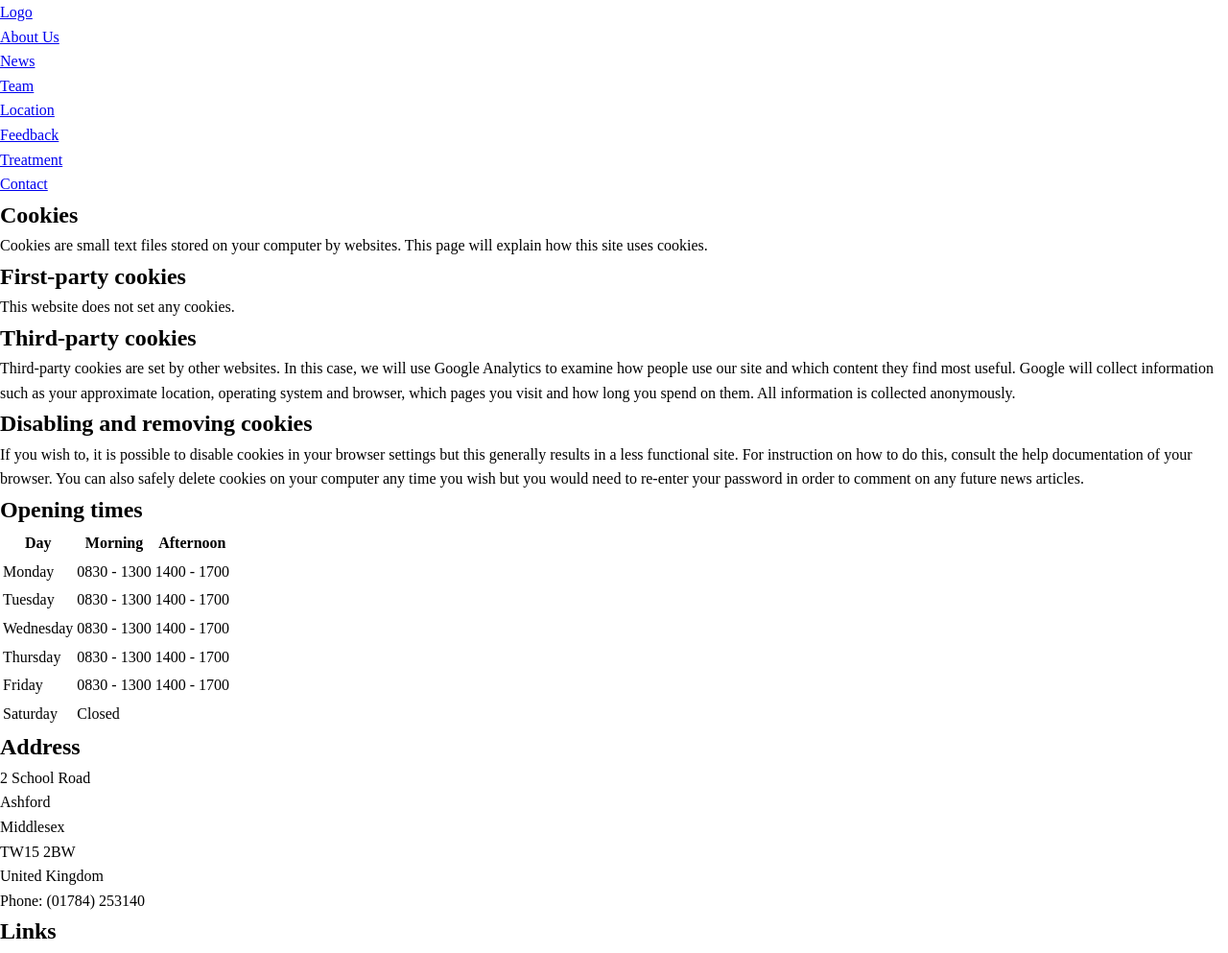
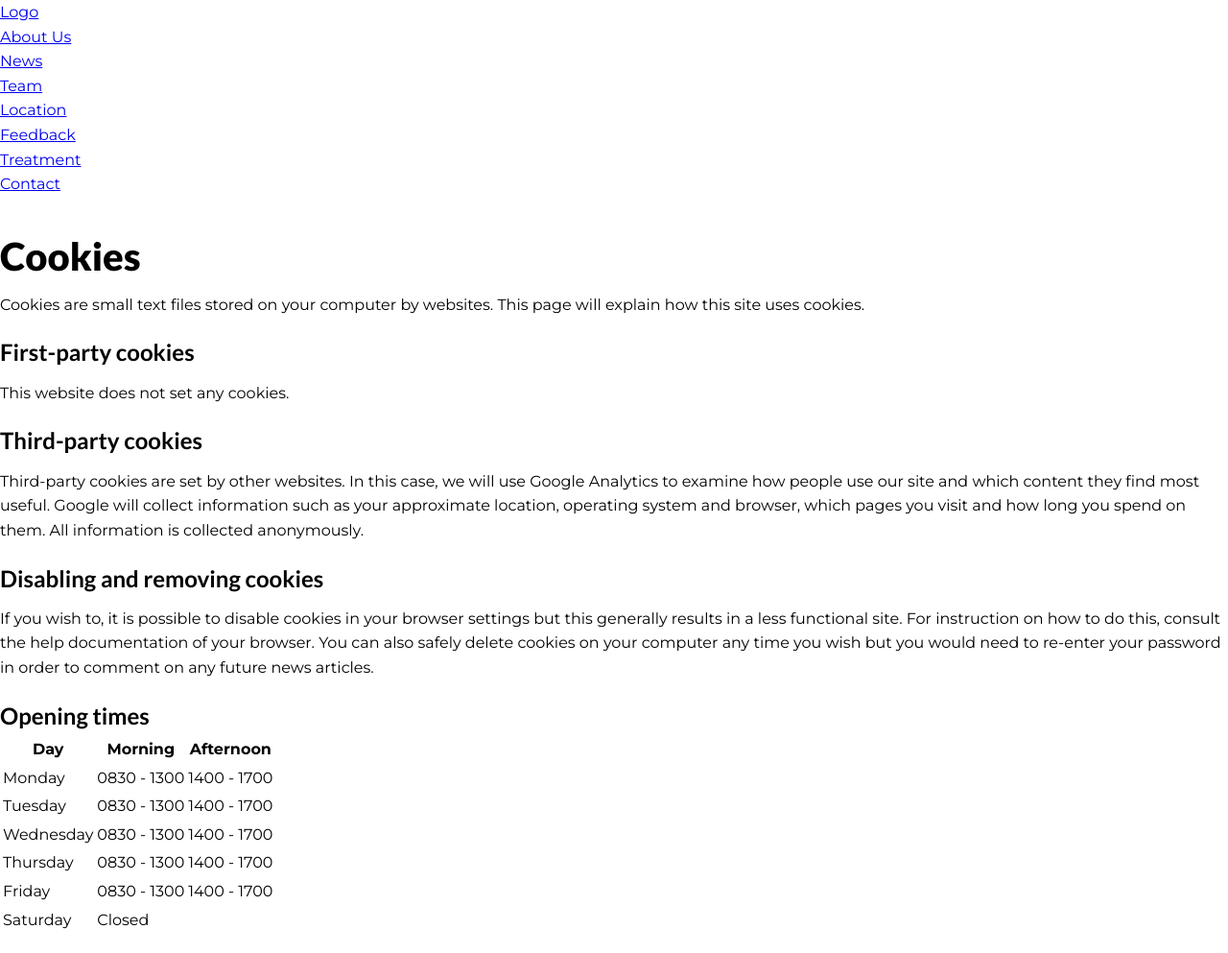
Before and after one commit to surreymagpie/eleventy-cornerhouse, an Eleventy site: page src/site/cookies.md in a window 1280 px wide. Shown: the top 993 px of the page at 96% size. Built offline with nearby package versions, Linux system fonts and the light colour scheme; Eleventy itself is replaced by a stand-in of ours; files that its build step writes are made by us from their sources.

Commit message:
Set up basic typography

```diff
--- /dev/null
+++ b/src/sass/base/_typography.sass
@@ -0,0 +1,21 @@
+body
+  font:
+    family: $base-font-family
+    weight: 400
+
+h1,
+h2,
+h3,
+h4,
+h5,
+h6
+  font:
+    family: $heading-font-family
+    weight: 700
+  line-height: 1.1
+  margin-top: 1em
+  margin-bottom: 0.25em
+
+h1
+  @include font-size($h1)
+  font-weight: 900
--- a/src/sass/generic/_reset.sass
+++ b/src/sass/generic/_reset.sass
@@ -10,8 +10,9 @@ html
 
 body
   min-height: 100vh
-  line-height: 1.6
+  line-height: $base-line-height
   text-rendering: optimizeSpeed
+  @include font-size($base-font-size)
 
 body,
 h1,
--- a/src/sass/main.sass
+++ b/src/sass/main.sass
@@ -4,12 +4,13 @@
  * SETTINGS
  * Global...............Globally-available variables and config.
  */
-
+@import 'settings/type'
 /**
  *
  * TOOLS
  * Mixins...............Useful mixins.
  */
+@import 'tools/type'
 /**
  *
  * GENERIC
@@ -22,7 +23,7 @@
  * BASE
  * Headings.............H1–H6 styles.
  */
-
+@import 'base/typography'
 /**
  *
  * OBJECTS
--- /dev/null
+++ b/src/sass/settings/_type.sass
@@ -0,0 +1,12 @@
+$base-font-size: 16
+$base-line-height: 1.6
+
+$base-font-family: 'Montserrat', sans-serif
+$heading-font-family: 'Lato', sans-serif
+
+$h1: 40
+$h2: 32
+$h3: 26
+$h4: 20
+$h5: 16
+$small: 13
--- /dev/null
+++ b/src/sass/tools/_type.sass
@@ -0,0 +1,3 @@
+@mixin font-size($size)
+  font-size: $size * 1px
+  font-size: ($size / $base-font-size) * 1rem
--- a/src/site/_includes/layouts/base.njk
+++ b/src/site/_includes/layouts/base.njk
@@ -15,7 +15,7 @@
   {%- set titlePrefix %}{{- [ title, ' | ' ] | join }}{% endset %}
   {% endif %}
   <title>{{- titlePrefix }}{{ site.name }}</title>
-
+  <link href="https://fonts.googleapis.com/css2?family=Lato:wght@700;900&family=Montserrat:wght@300;400;700&display=swap" rel="stylesheet">
   {% set css %}{% include 'assets/css/main.css' %}{% endset %}
   <style>{{ css | cssmin | safe }}</style>
 </head>
--- a/src/site/_includes/layouts/page.njk
+++ b/src/site/_includes/layouts/page.njk
@@ -5,7 +5,9 @@
         {% include 'layouts/responsive-image.njk' %}
     {% endif%}
   <main id="main-content" class="main-content container">
+  <article>
     <h1>{{ title }}</h1>
     {{- content | safe }}
+  </article>
   </main>
 {% endblock %}
```
Also changed, not shown: src/site/_includes/assets/css/main.css.
